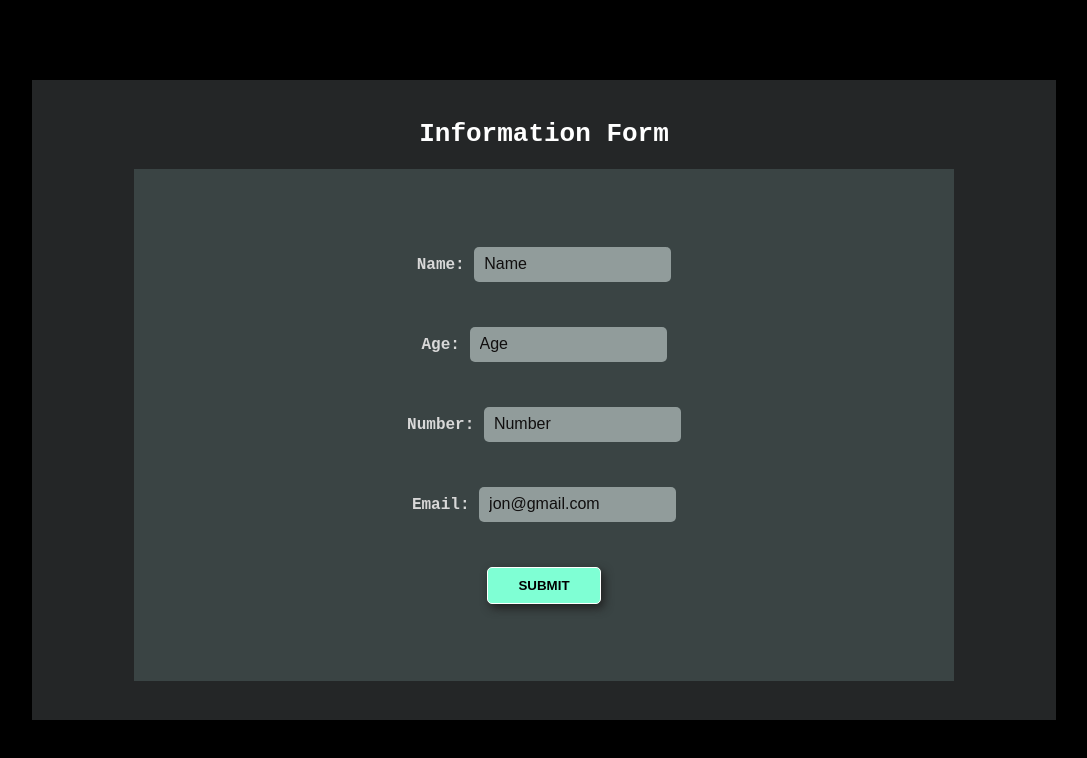
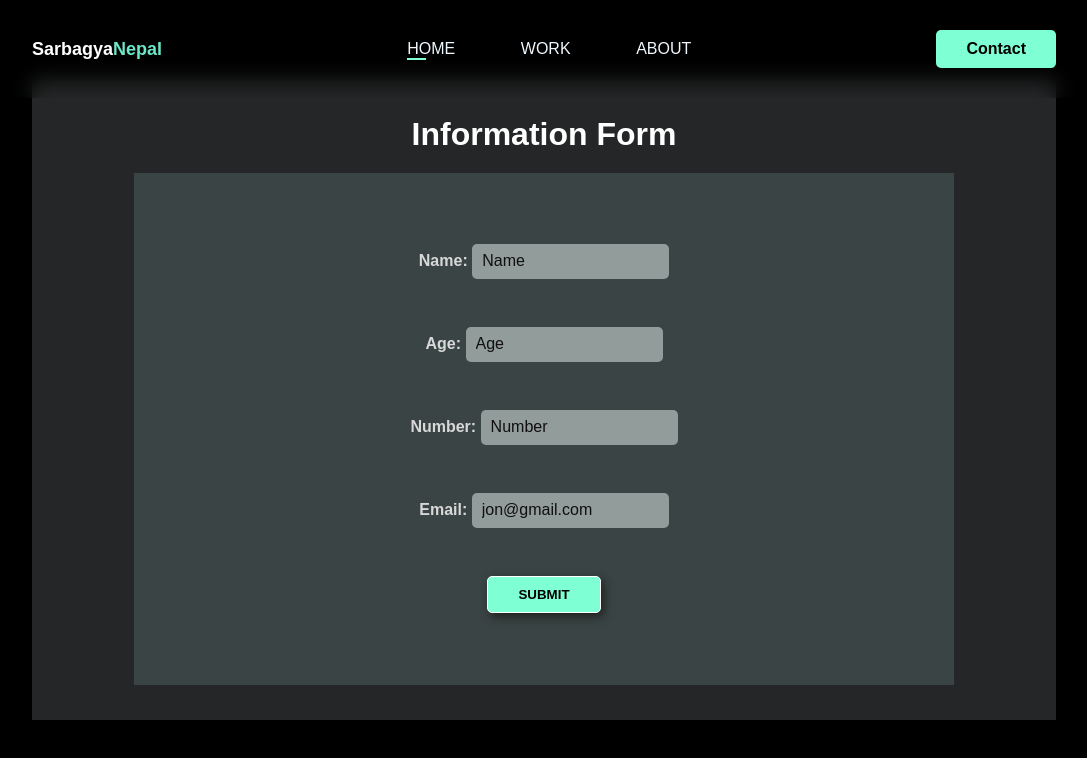
Before and after one commit to coded-dolphin/form-validation, a plain HTML site: page index.html in a window 1280 px wide. Shown: the whole page, without its empty margins (96-1183 px from the left). Drawn offline with Linux system fonts and the light colour scheme.

Commit message:
adding stuffs

```diff
--- a/index.html
+++ b/index.html
@@ -7,6 +7,16 @@
     <title>Form Validation</title>
 </head>
 <body>
+    <nav>
+        <a href="#" class="logo">Sarbagya<span class="logoSpan">Nepal</span></a>
+
+        <ul class="navlist">
+            <li><a href="#" class="active">Home</a></li>
+            <li><a href="work.html">Work</a></li>
+            <li><a href="#">About</a></li>
+        </ul>
+        <a href="#" class="cta"><button>Contact</button></a>
+    </nav>
     <div class="frm">
     <h1>Information Form</h1>
         <form action="/" name="f1" id="form" onsubmit="return check()">
--- a/style.css
+++ b/style.css
@@ -10,12 +10,103 @@ html {
 
 body {
     height: 100%;
-    font-family: monospace;
+    font-family: sans-serif;
     background-color: black;
     color: white;
     display: flex;
     align-items: center;
     justify-content: space-around;
+    position: relative;
+}
+
+nav {
+    top: 0;
+    left: 0;
+    right: 0;
+    position: absolute;
+    display: flex;
+    justify-content: space-between;
+    align-items: center;
+    padding: 30px 10%;
+    backdrop-filter: blur(10px);
+    -webkit-backdrop-filter: blur(10px);
+}
+
+.logo {
+    font-size: 18px;
+    font-weight: 600;
+    text-decoration: none;
+    cursor: pointer;
+    color: white;
+}
+
+.navlist {
+    list-style: none;
+    display: flex;
+    gap: 4.1em;
+}
+
+
+.navlist li a{
+    color: aliceblue;
+    text-decoration: none;
+    position: relative;
+    text-transform: uppercase;
+    font-size: 18;
+}
+
+.navlist li a::after{
+    content: '';
+    display: block;
+    height: 2px;
+    width: 0%;
+    background-color: rgb(84, 88, 88);
+    position: absolute;
+    bottom: -3px;
+    left: 0;
+    transition: width 0.1s;
+}
+
+.navlist li .active::before {
+    content: '';
+    display: block;
+    height: 2px;
+    width: 40%;
+    background-color: aquamarine;
+    position: absolute;
+    bottom: -3px;
+    left: 0;
+    z-index: 999;
+}
+
+.navlist li a:hover:after{
+    width: 40%;
+}
+
+.logoSpan {
+    color: rgb(108, 230, 199);
+}
+
+.cta {
+    font-size: 18px;
+    font-weight: 600;
+    font-family: cursive;
+}
+
+.cta button{
+    border: none;
+    padding: 10px 30px;
+    background-color: aquamarine;
+    cursor: pointer;
+    border-radius: 5px;
+    font-size: 16px;
+    font-weight: 550;
+    text-transform: capitalize;
+    transition: background-color .2s ease-in-out;
+}
+
+.cta button:hover{
+    background-color: rgba(127, 255, 212, 0.568);
 }
 
 .frm {
```
Also changed, not shown: work.html (added, +21 -0 lines).
